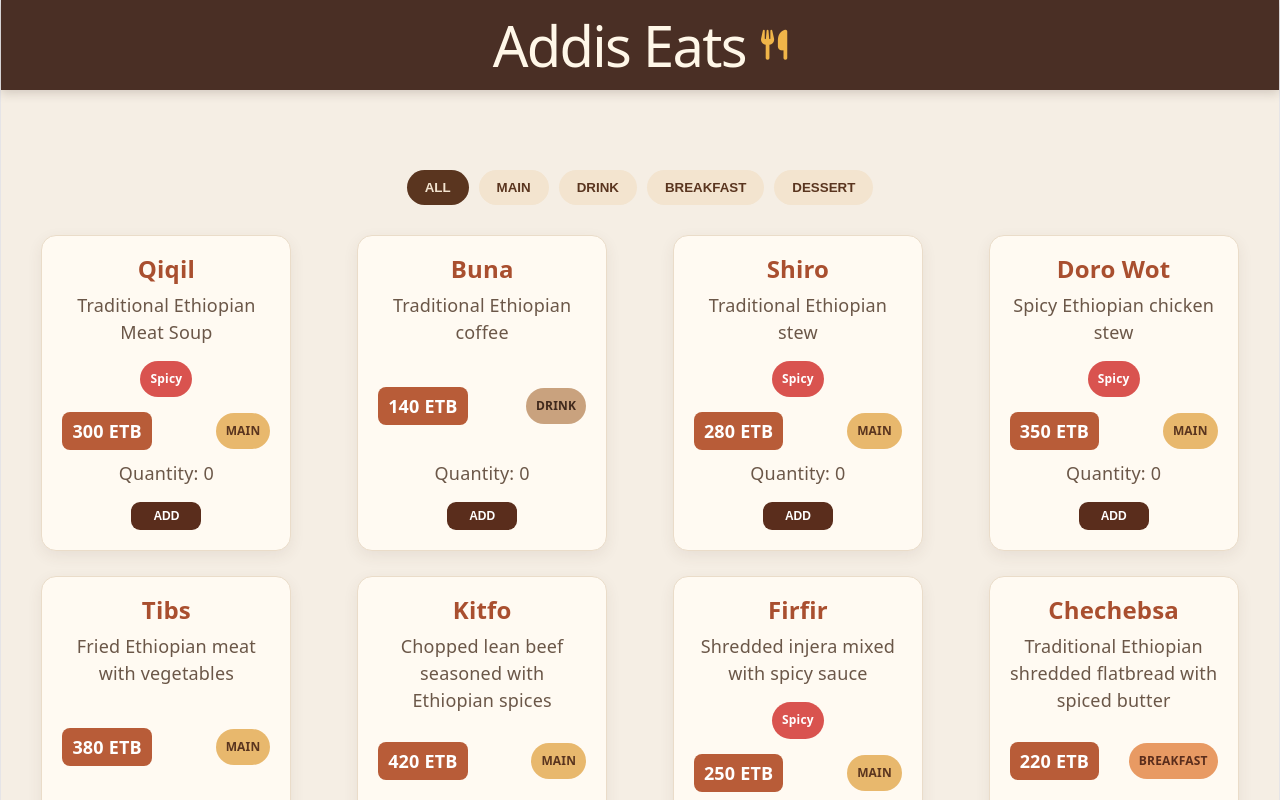
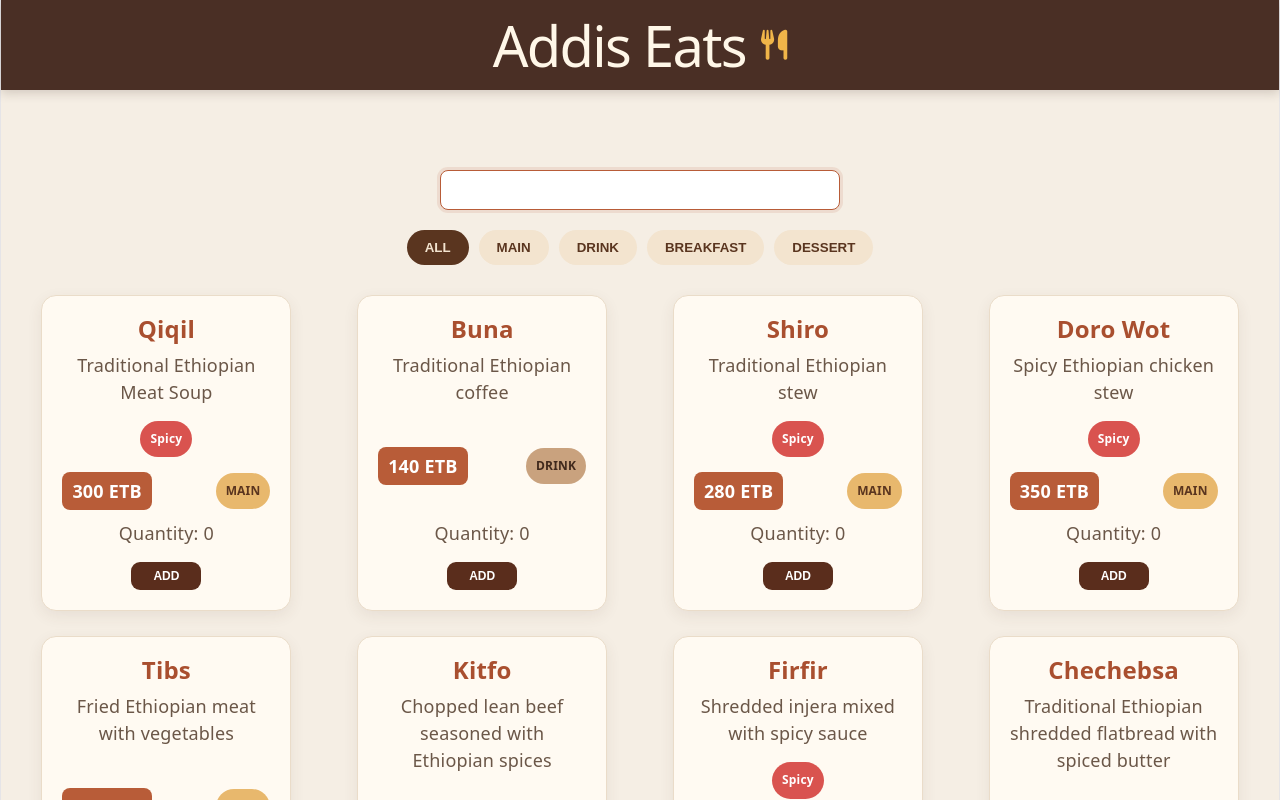
Before and after one commit to YabseraDCodes/addis-eats-menu, a React (Vite) app: page / in a window 1280 px wide. Shown: the top 800 px of the page. Built offline with nearby package versions, Linux system fonts and the light colour scheme.

Commit message:
Day 04 Complete

```diff
--- a/src/Menu.jsx
+++ b/src/Menu.jsx
@@ -12,17 +12,28 @@ export function Menu() {
   const [menu, setMenu] = useState([]);
   const [loading, setLoading] = useState(true);
   const [error, setError] = useState(null);
+  const searchRef = useRef(null);
 
   useEffect(() => {
+    if (!loading) {
+      searchRef.current?.focus();
+    }
+  }, [loading]);
+
+  useEffect(() => {
+    const ctrl = new AbortController();
     async function loadData() {
       try {
-        const response = await fetch(`dishes.json?category?=${category}`);
+        const response = await fetch(`dishes.json?category?=${category}`, { signal: ctrl.signal });
         if (!response.ok) {
           throw new Error("Unable to load the menu");
         }
         const data = await response.json();
         setMenu(data.items);
       } catch (e) {
+        if (e.name === "AbortError") {
+          return;
+        }
         console.error("Error Fetching data: ", e);
         setError(e.message);
       } finally {
@@ -30,6 +41,7 @@ export function Menu() {
       }
     }
     loadData();
+    return () => ctrl.abort();
   }, [category])
 
   if (loading) {
@@ -44,6 +56,8 @@ export function Menu() {
 
   return (
     <div>
+      <input className="search-input" ref={searchRef} type="search" />
+
       <CatagoryBar selectedCatagory={category} selectCatagory={setCategory} />
 
       {filteredMenu.length === 0 ? (
--- a/src/index.css
+++ b/src/index.css
@@ -486,3 +486,22 @@ code {
 .order-form-preview strong {
   color: #5a351f;
 }
+
+.search-input {
+  width: 100%;
+  max-width: 400px;
+  padding: 11px;
+  margin-bottom: 20px;
+  border-radius: 8px;
+  background-color: #fff;
+  border: 1px solid #eadcc9;
+  color: #3b2a20;
+  font-size: 14px;
+  outline: none;
+
+}
+
+.search-input:focus {
+  border-color: #b85c38;
+  box-shadow: 0 0 0 3px #b85c3820;
+}
```
